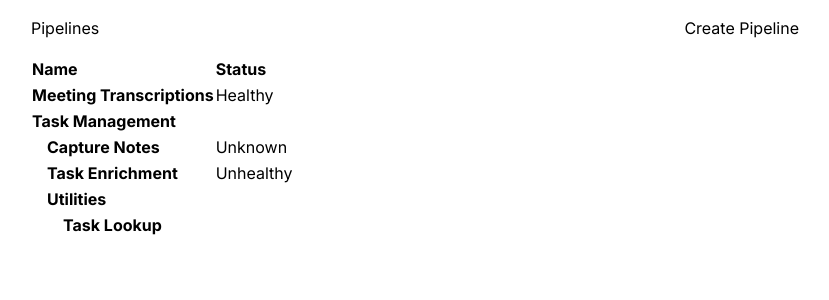
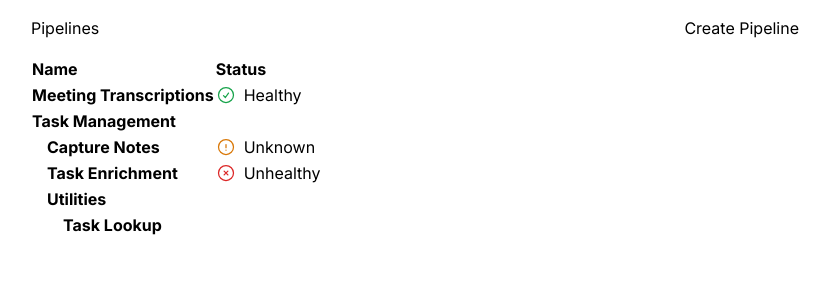
Before and after one commit to werronense/file-explorer, a Next.js app: page / in a window 1280 px wide. Shown: the top 300 px of the page, without its empty margins (225-1054 px from the left). Built offline with nearby package versions, Linux system fonts and the light colour scheme.

Commit message:
Add status icons

```diff
--- a/src/app/page.tsx
+++ b/src/app/page.tsx
@@ -1,3 +1,5 @@
+import { CheckCircleIcon, ExclamationCircleIcon, XCircleIcon } from "@heroicons/react/24/outline";
+
 export default function Home() {
   return (
     <main className="max-w-3xl mx-auto mt-4">
@@ -16,7 +18,7 @@ export default function Home() {
         <tbody>
           <tr>
             <th scope="row">Meeting Transcriptions</th>
-            <td>Healthy</td>
+            <td><CheckCircleIcon className="size-5 inline align-text-top mr-2 text-green-600" />Healthy</td>
             <td></td>
           </tr>
           <tr>
@@ -26,12 +28,12 @@ export default function Home() {
           </tr>
           <tr>
             <th scope="row" className="pl-4">Capture Notes</th>
-            <td>Unknown</td>
+            <td><ExclamationCircleIcon className="size-5 inline align-text-top mr-2 text-amber-600" />Unknown</td>
             <td></td>
           </tr>
           <tr>
             <th scope="row" className="pl-4">Task Enrichment</th>
-            <td>Unhealthy</td>
+            <td><XCircleIcon className="size-5 inline align-text-top mr-2 text-red-600" />Unhealthy</td>
             <td></td>
           </tr>
           <tr>
```
Also changed, not shown: package.json (+6 -5 lines), 1 other file (tests, documents, lock files or other folders).
